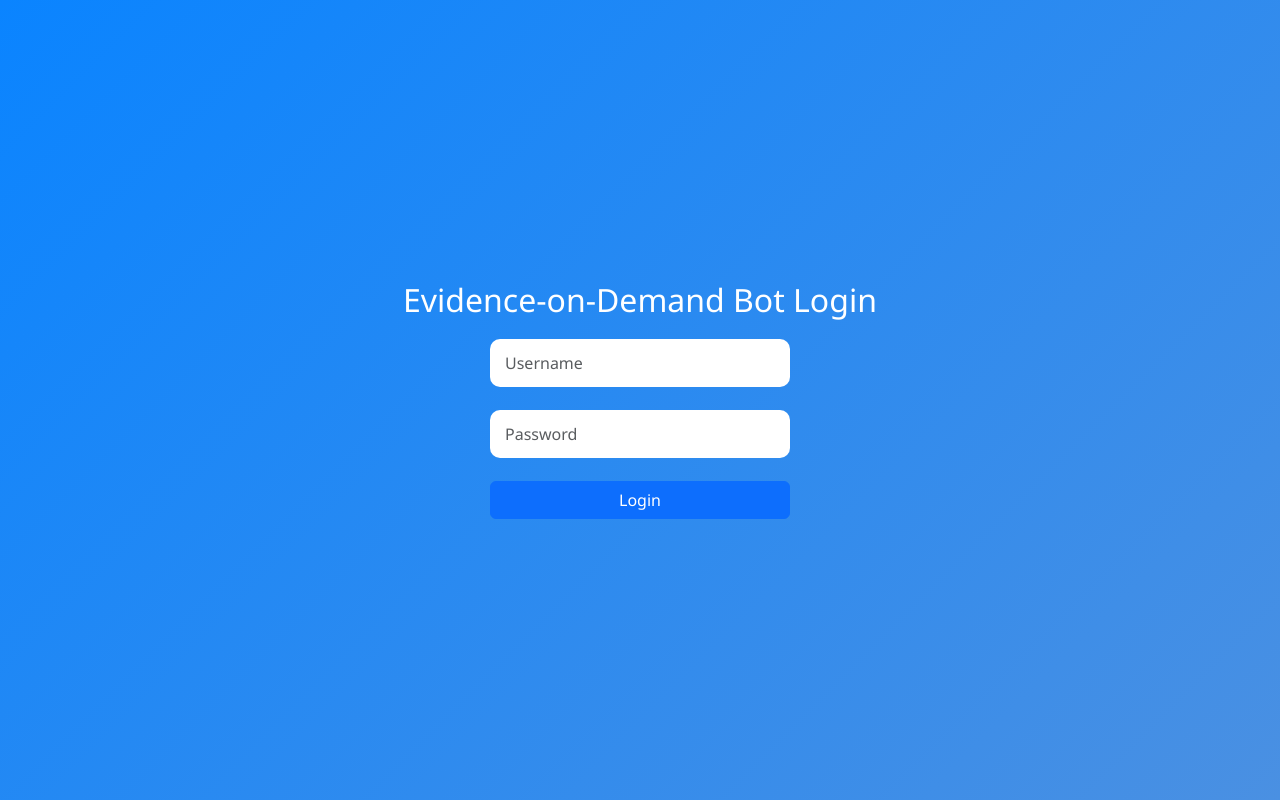
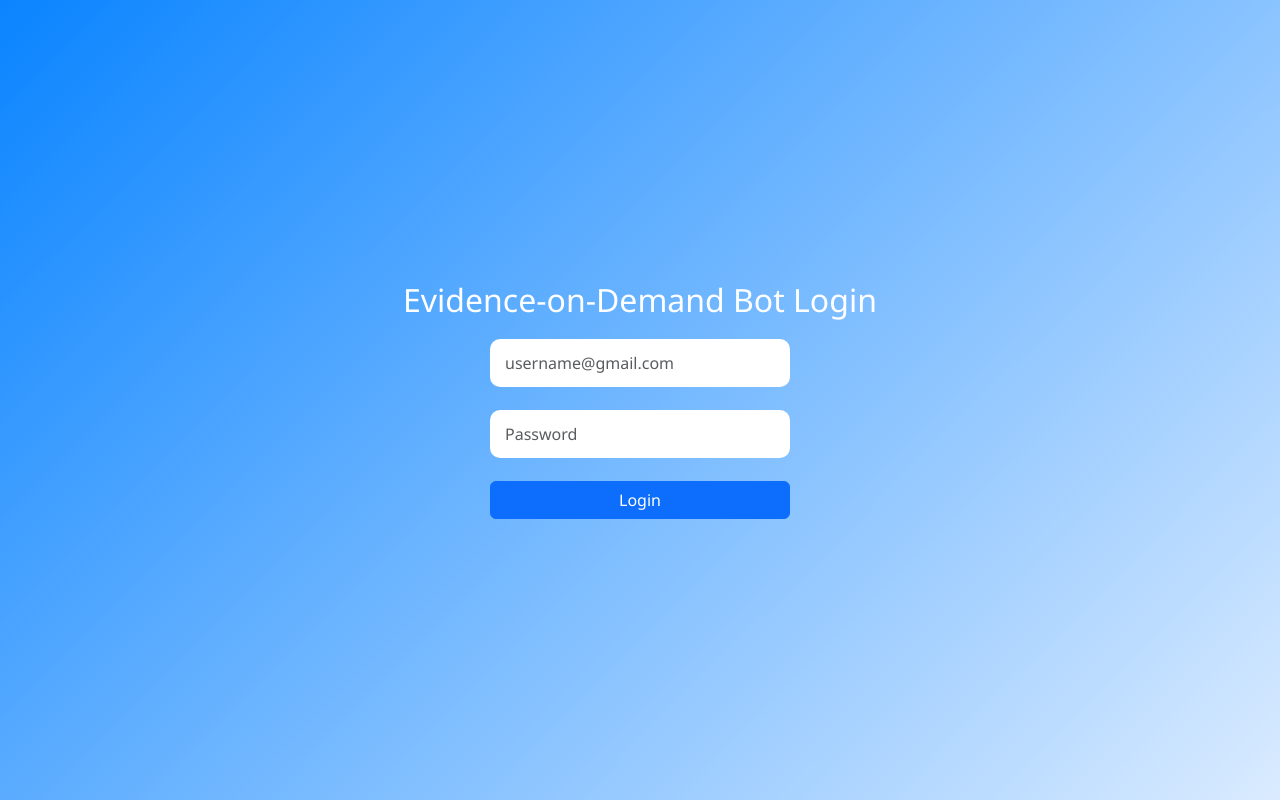
Before and after one commit to Saniya67/Synapse-Sync, a React (Create React App) app in the folder frontend/: page / in a window 1280 px wide. Built offline with nearby package versions, Linux system fonts and the light colour scheme.

Commit message:
added changes

```diff
--- a/frontend/src/App.css
+++ b/frontend/src/App.css
@@ -74,7 +74,7 @@ body, html, #root {
   justify-content: center;
   align-items: center;
   height: 100vh;
-  background: linear-gradient(135deg, #0a84ff, #4a90e2);
+  background: linear-gradient(135deg, #0a84ff, #daebff);
   color: white;
 }
 
@@ -99,7 +99,7 @@ body, html, #root {
 
 .login-btn {
   background-color: #fff;
-  color: #0a84ff;
+  color: #01101e;
   font-weight: bold;
   padding: 12px 0;
   border-radius: 10px;
--- a/frontend/src/components/Login.js
+++ b/frontend/src/components/Login.js
@@ -20,8 +20,8 @@ function Login({ onLogin }) {
       <h2>Evidence-on-Demand Bot Login</h2>
       <Form onSubmit={handleSubmit} className="login-form">
         <Form.Control
-          type="text"
-          placeholder="Username"
+          type="email"
+          placeholder="username@gmail.com"
           value={username}
           onChange={(e) => setUsername(e.target.value)}
           className="mb-2"
```
